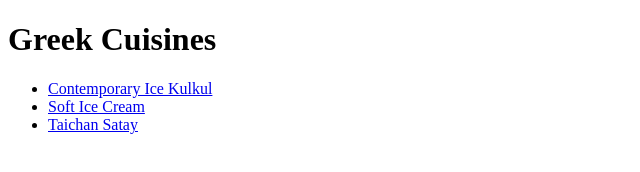
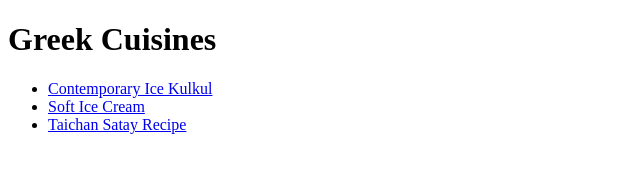
Before and after one commit to Kadekastriyani/odin-recipes, a plain HTML site: page index.html in a window 1280 px wide. Shown: the full height of the page, 0-640 px from the left. Drawn offline with Linux system fonts and the light colour scheme.

Commit message:
Update index.html

```diff
--- a/index.html
+++ b/index.html
@@ -14,7 +14,7 @@
     <a href="Soft-Ice-Cream.html">Soft Ice Cream</a>
   </li>
   <li>
-    <a href="Taichan-Satay-Recipe.html">Taichan Satay</a>
+    <a href="Taichan-Satay-Recipe.html">Taichan Satay Recipe</a>
   </li>
 </ul>
 
```
